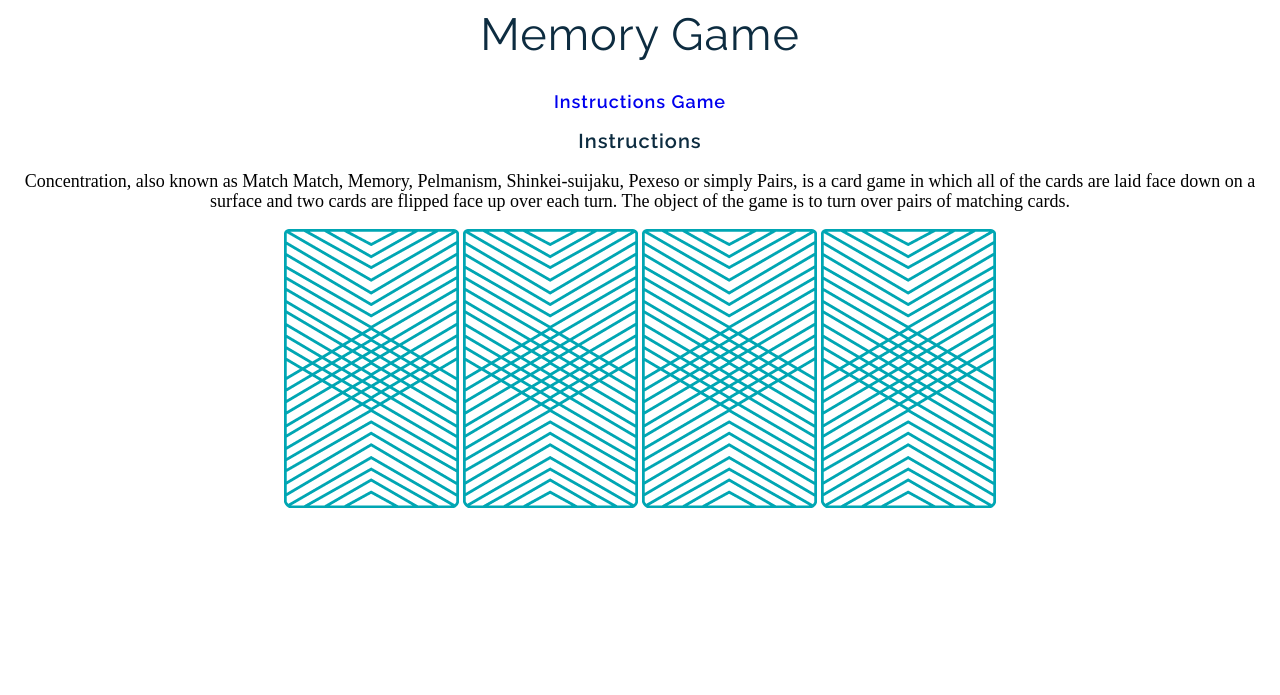
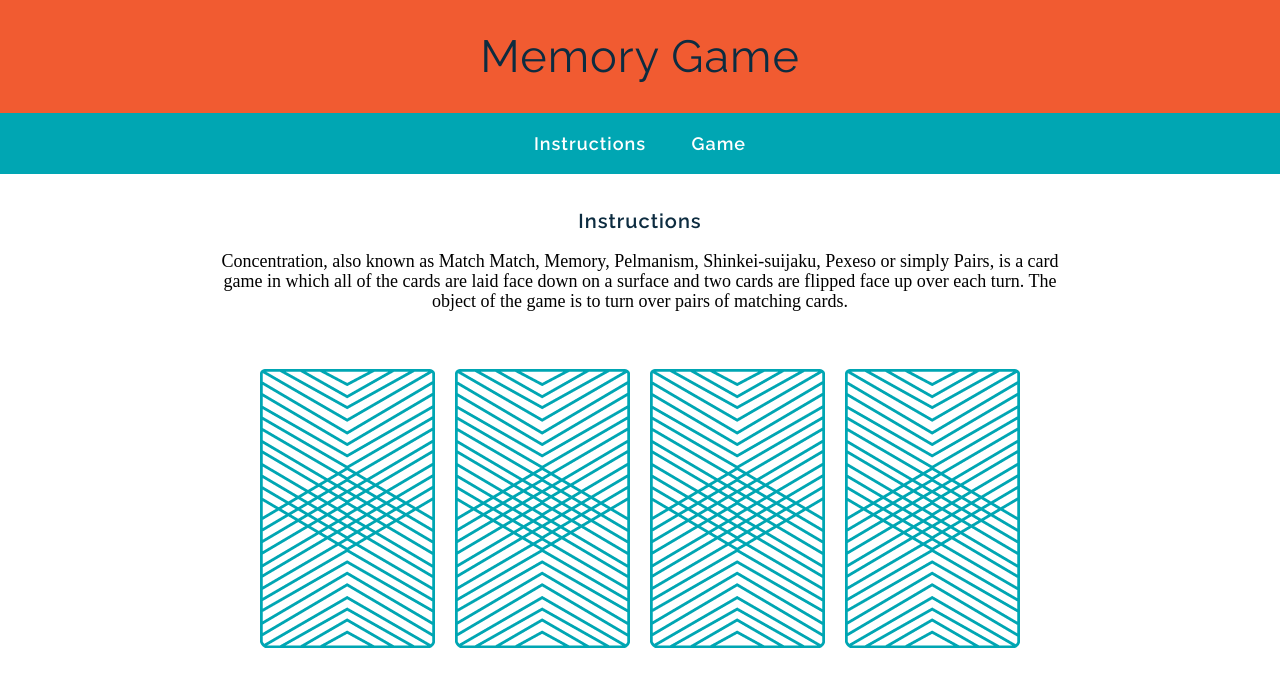
Before and after one commit to DucanKir/wdi-fundamentals-memorygame, a plain HTML site: page Memory_game/index.html in a window 1280 px wide. Drawn offline with Linux system fonts and the light colour scheme; a web font is replaced by a local one.

Commit message:
Add files via upload

```diff
--- a/Memory_game/css/main.css
+++ b/Memory_game/css/main.css
@@ -4,17 +4,24 @@ h1 {
     color: #0d2c40;
     letter-spacing: 1px;
     font-size: 45px;
+    margin: 0;
     }
-#nav {
+nav {
     font-family: "Raleway";
     font-weight: 600;
-    color: #f15b31;
+    color: #FFFFFF;
     letter-spacing: 1px;
     font-size: 18px;
     text-decoration: none;
+    background-color: #00A6B3;
+    padding: 20px;
 
 }
-#nav a{text-decoration: none;}
+a{
+    text-decoration: none;
+    margin: 20px;
+    color: #FFFFFF;
+}
 h2 {
     font-family: "Raleway";
     font-weight: 600;
@@ -29,4 +36,17 @@ p {
     }
 body {
         text-align: center;
+        margin: 0;
         }
+header {
+    background-color: #F15B31;
+    color: #FFFFFF;
+    padding: 30px 20px;
+}
+main {
+    width: 850px;
+    margin: 35px auto;
+}
+img {
+    margin: 40px 8px;
+}
--- a/Memory_game/index.html
+++ b/Memory_game/index.html
@@ -10,23 +10,25 @@
 </head>
 
 <body>
+    <header>
     <h1>Memory Game</h1>
+</header>
 
-<div id="nav">
+<nav>
     <a href="#instr">Instructions</a>
     <a href="#game">Game</a>
-</div>
-<div>
+</nav>
+<main>
     <h2 id="instr">Instructions</h2>
     <p>Concentration, also known as Match Match, Memory, Pelmanism, Shinkei-suijaku, Pexeso or simply Pairs, is a card game in which all of the cards are laid face down on a surface and two cards are flipped face up over each turn. The object of the game is to turn over pairs of matching cards.</p>
-</div>
 
-<div id = "game">
+
+
             <img src="images/back.png" alt="Queen of Diamonds">
             <img src="images/back.png" alt="Queen of Hearts">
             <img src="images/back.png" alt="King of Diamonds">
             <img src="images/back.png" alt="King of Hearts">
-</div>
+</main>
 
 </body>
 
```
